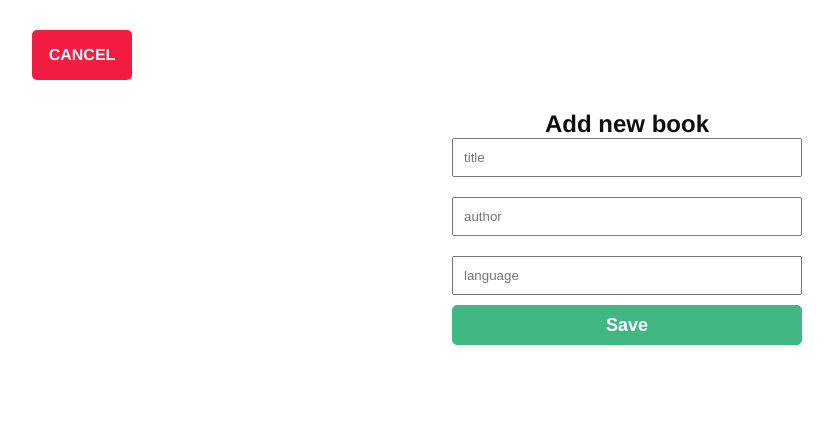
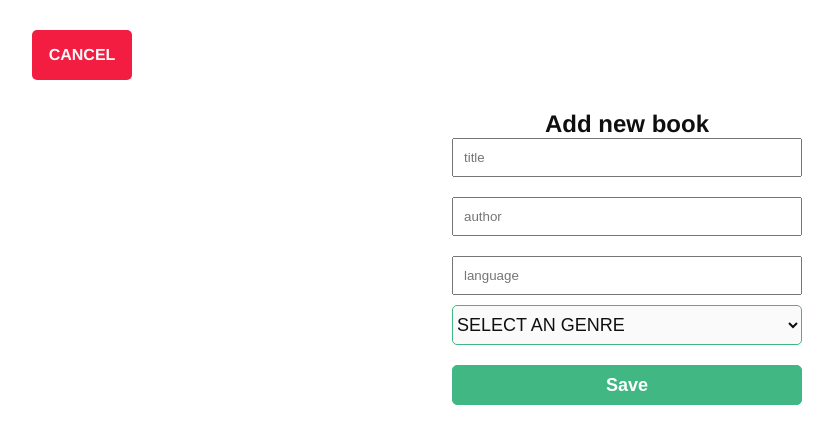
Before and after one commit to dev-rodrigues/livros.vue, a Vue app: page /create in a window 1280 px wide. Shown: the top 444 px of the page, without its empty margins (13-846 px from the left). Built offline with nearby package versions, Linux system fonts and the light colour scheme.

Commit message:
ajustes no dropdown

```diff
--- a/src/components/AddBook.vue
+++ b/src/components/AddBook.vue
@@ -17,12 +17,20 @@
                         type="text"
                         placeholder="author">
 
-
-
                     <input
                         v-model="language"
                         type="text"
                         placeholder="language">
+
+                    <select v-model="selected">
+                            <option value="" disabled selected>SELECT AN GENRE</option>
+                        <option
+                            v-for="genre in genres"
+                            :value="genre"
+                            v-bind:key="genre">
+                            {{ genre }}
+                        </option>
+                    </select>
 
                     <input type="submit" value="Save">
                 </form>
@@ -40,6 +48,16 @@
                 title: '',
                 author: '',
                 language: '',
+                selected: '',
+                genres: [
+                    'DRAMA',
+                    'COMEDY',
+                    'HORROR',
+                    'SCIENCE FICTION',
+                    'ROMANCE',
+                    'FANTASY',
+                    'HISTORY',
+                ]
             }
         },
         methods: {
@@ -67,7 +85,8 @@
             isValid() {
                 return this.title.length > 0 &&
                     this.author.length > 0 &&
-                    this.language.length > 0;
+                    this.language.length > 0 &&
+                    this.selected.length > 0;
             }
         }
     }
@@ -110,6 +129,19 @@
         font-weight: 800
     }
 
+    select {
+        background: var(--white);
+        color: var(--text);
+        border: 1px solid #41b883;
+        cursor: pointer;
+        width: 100%;
+        height: 40px;
+        margin: 10px 10px;
+        border-radius: 5px;
+        font-size: 18px;
+        font-weight: 400
+    }
+
     input[type="submit"]:hover {
         filter: brightness(0.7);
         transition: filter 0.2s;
```
